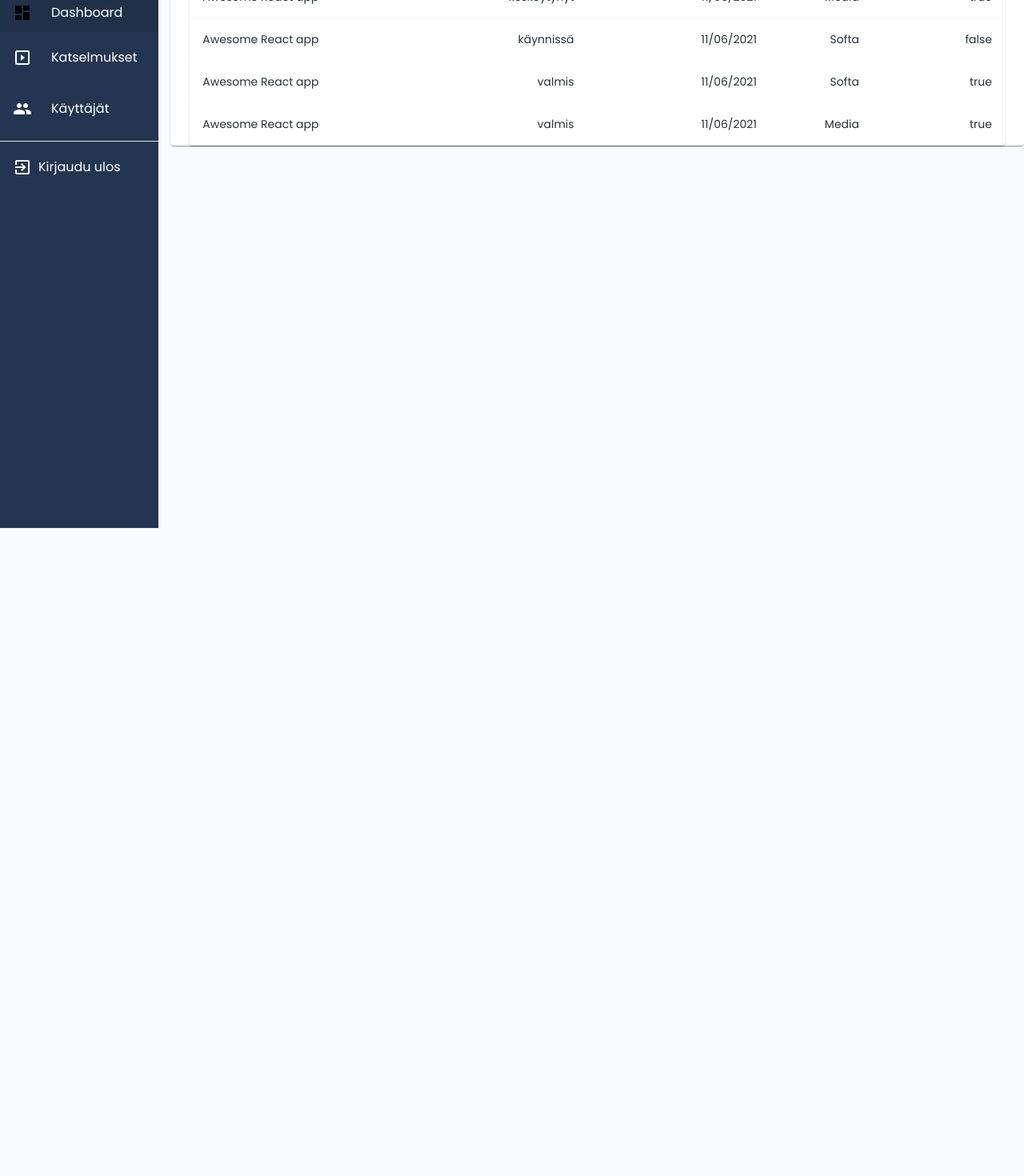
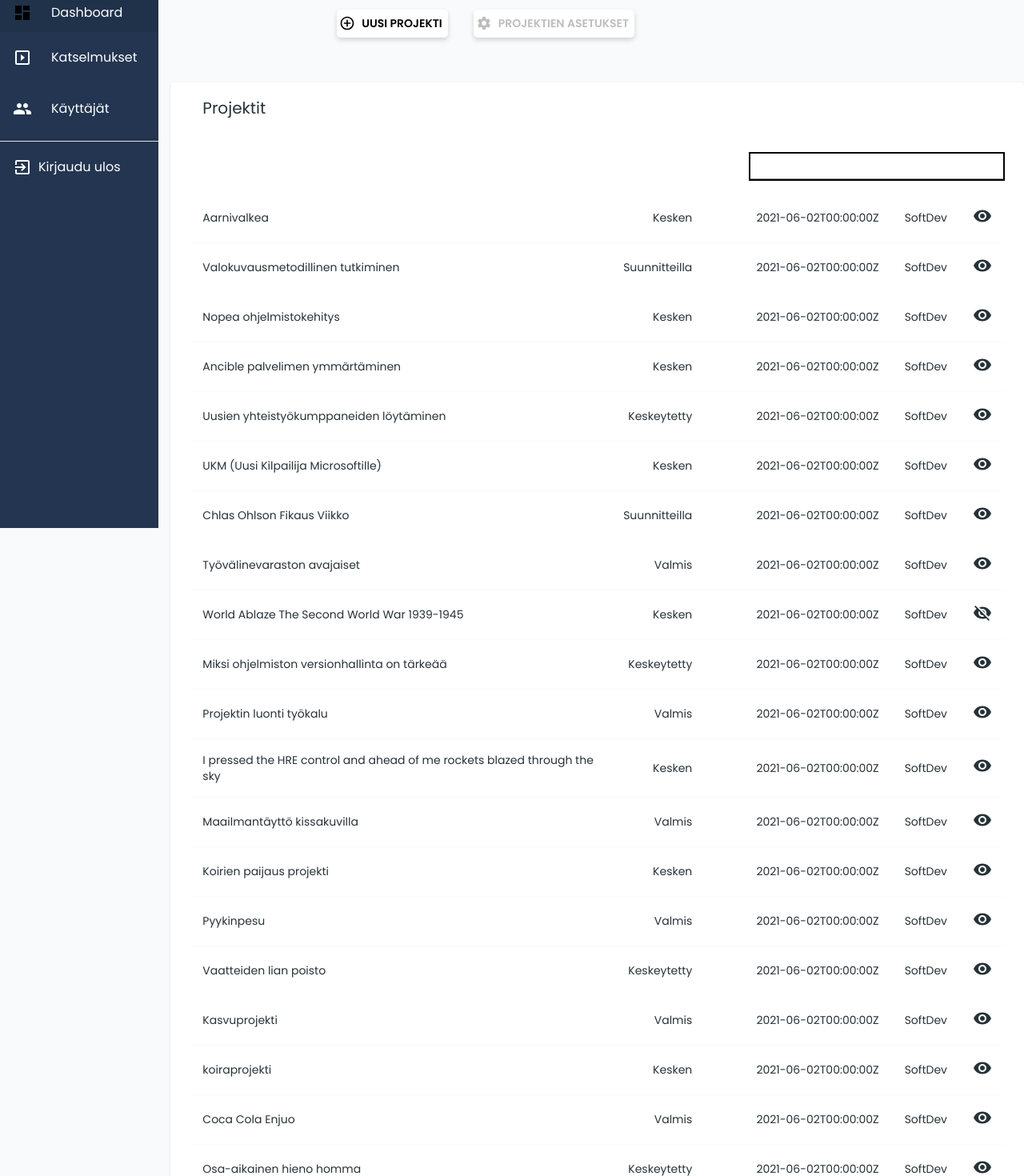
Before and after one commit to VirittamoHelsinki/Aava-frontend, a React (Create React App) app: page /dashboard in a window 1280 px wide. Shown: the part 140-1610 px from the top of the page at 80% size. Before the commit the page ends 800 px from the top, so only its background shows below. Built offline with nearby package versions, Linux system fonts and the light colour scheme; no server answers.

Commit message:
Work in Progress, preparing pages for the data and checking the styling

```diff
--- a/src/components/DataFetch/DataFetch.js
+++ b/src/components/DataFetch/DataFetch.js
@@ -9,19 +9,21 @@
 
 export default
     async function DataFetch(url, {setData, setStatus}) {
+        const baseUrl = "127.0.0.1:8000";
+
         // checks out if url parameter matches to anything and outputs it
         function getParameterFetch(fetchaddress) {
             return {
-                dashboard: "127.0.0.1:8000/dashboard", usermanagement: "127.0.0.1:8000/usermanagement", presentation: "127.0.0.1:8000/presentation",
-                technology: "127.0.0.1:8000/technology", employee: "127.0.0.1:8000/employee", project: "127.0.0.1:8000/project",
-                attachment: "127.0.0.1:8000/attachment", user: "127.0.0.1:8000/user", projectdeveloper: "127.0.0.1:8000/projectdeveloper",
-                createproject: "127.0.0.1:8000/createproject", createprojectdeveloper: "127.0.0.1:8000/createprojectdeveloper",
-                employeeforpresentation: "127.0.0.1:8000/employeeforpresentation"
+                dashboard: "dashboard", usermanagement: "usermanagement", presentation: "presentation",
+                technology: "technology", employee: "employee", project: "project",
+                attachment: "attachment", user: "user", projectdeveloper: "projectdeveloper",
+                createproject: "createproject", createprojectdeveloper: "createprojectdeveloper",
+                employeeforpresentation: "employeeforpresentation"
             }[fetchaddress]
         }
 
         setStatus("Pulling data");
-        const getData = await fetch(getParameterFetch(url));
+        const getData = await fetch(!baseUrl ? getParameterFetch(url) : `${baseUrl}/${getParameterFetch(url)}` );
         const resultsData = await getData.json();
         if (getData.status === 200) {
             setStatus("Data has arrived succesfully");
--- a/src/components/MenuSide/MenuSide.js
+++ b/src/components/MenuSide/MenuSide.js
@@ -14,10 +14,10 @@ const useStyles = makeStyles((theme) => ({
       maxWidth: 360,
       color: "white",
       backgroundColor: "#233550",
-      position:"absolute",top: "0",
+      position:"fixed",top: "0",
             left:" 0px",
             width: "198px",
-            height: "100vh",
+            minHeight: "100vh",
             zIndex: "1",
     },
     icon: {
--- a/src/components/Table/Table.js
+++ b/src/components/Table/Table.js
@@ -4,9 +4,8 @@ import Table from '@material-ui/core/Table';
 import TableBody from '@material-ui/core/TableBody';
 import TableCell from '@material-ui/core/TableCell';
 import TableContainer from '@material-ui/core/TableContainer';
-import TableHead from '@material-ui/core/TableHead';
 import TableRow from '@material-ui/core/TableRow';
-import Paper from '@material-ui/core/Paper';
+import { Visibility, VisibilityOff }from '@material-ui/icons';
 
 const useStyles = makeStyles({
     table: {
@@ -14,47 +13,229 @@ const useStyles = makeStyles({
     },
 });
 
-function createData(projektit, status, muokkauspvm, tiimi, näkyvyys) {
-    return { projektit, status, muokkauspvm, tiimi, näkyvyys};
-}
-
-
 const rows = [
-    createData('Awesome React app', "käynnissä", "11/06/2021" , "ICT", "true"),
-    createData('Awesome React app', "keskeytynyt", "11/06/2021", "Media", "true"),
-    createData('Awesome React app', "käynnissä", "11/06/2021", "Softa", "false"),
-    createData('Awesome React app', "valmis", "11/06/2021", "Softa", "true"),
-    createData('Awesome React app', "valmis", "11/06/2021", "Media", "true"),
+    {
+        "id": 3,
+        "project_name": "Aarnivalkea",
+        "status": "IN",
+        "modified": "2021-06-02T00:00:00Z",
+        "team": "SO",
+        "visible": true
+    },
+    {
+        "id": 4,
+        "project_name": "Valokuvausmetodillinen tutkiminen",
+        "status": "FU",
+        "modified": "2021-06-02T00:00:00Z",
+        "team": "SO",
+        "visible": true
+    },
+    {
+        "id": 5,
+        "project_name": "Nopea ohjelmistokehitys",
+        "status": "IN",
+        "modified": "2021-06-02T00:00:00Z",
+        "team": "SO",
+        "visible": true
+    },
+    {
+        "id": 6,
+        "project_name": "Ancible palvelimen ymmärtäminen",
+        "status": "IN",
+        "modified": "2021-06-02T00:00:00Z",
+        "team": "SO",
+        "visible": true
+    },
+    {
+        "id": 7,
+        "project_name": "Uusien yhteistyökumppaneiden löytäminen",
+        "status": "HA",
+        "modified": "2021-06-02T00:00:00Z",
+        "team": "SO",
+        "visible": true
+    },
+    {
+        "id": 8,
+        "project_name": "UKM (Uusi Kilpailija Microsoftille)",
+        "status": "IN",
+        "modified": "2021-06-02T00:00:00Z",
+        "team": "SO",
+        "visible": true
+    },
+    {
+        "id": 9,
+        "project_name": "Chlas Ohlson Fikaus Viikko",
+        "status": "FU",
+        "modified": "2021-06-02T00:00:00Z",
+        "team": "SO",
+        "visible": true
+    },
+    {
+        "id": 10,
+        "project_name": "Työvälinevaraston avajaiset",
+        "status": "FI",
+        "modified": "2021-06-02T00:00:00Z",
+        "team": "SO",
+        "visible": true
+    },
+    {
+        "id": 11,
+        "project_name": "World Ablaze The Second World War 1939-1945",
+        "status": "IN",
+        "modified": "2021-06-02T00:00:00Z",
+        "team": "SO",
+        "visible": false
+    },
+    {
+        "id": 12,
+        "project_name": "Miksi ohjelmiston versionhallinta on tärkeää",
+        "status": "HA",
+        "modified": "2021-06-02T00:00:00Z",
+        "team": "SO",
+        "visible": true
+    },
+    {
+        "id": 13,
+        "project_name": "Projektin luonti työkalu",
+        "status": "FI",
+        "modified": "2021-06-02T00:00:00Z",
+        "team": "SO",
+        "visible": true
+    },
+    {
+        "id": 14,
+        "project_name": "I pressed the HRE control and ahead of me rockets blazed through the sky",
+        "status": "IN",
+        "modified": "2021-06-02T00:00:00Z",
+        "team": "SO",
+        "visible": true
+    },
+    {
+        "id": 15,
+        "project_name": "Maailmantäyttö kissakuvilla",
+        "status": "FI",
+        "modified": "2021-06-02T00:00:00Z",
+        "team": "SO",
+        "visible": true
+    },
+    {
+        "id": 16,
+        "project_name": "Koirien paijaus projekti",
+        "status": "IN",
+        "modified": "2021-06-02T00:00:00Z",
+        "team": "SO",
+        "visible": true
+    },
+    {
+        "id": 17,
+        "project_name": "Pyykinpesu",
+        "status": "FI",
+        "modified": "2021-06-02T00:00:00Z",
+        "team": "SO",
+        "visible": true
+    },
+    {
+        "id": 18,
+        "project_name": "Vaatteiden lian poisto",
+        "status": "HA",
+        "modified": "2021-06-02T00:00:00Z",
+        "team": "SO",
+        "visible": true
+    },
+    {
+        "id": 19,
+        "project_name": "Kasvuprojekti",
+        "status": "FI",
+        "modified": "2021-06-02T00:00:00Z",
+        "team": "SO",
+        "visible": true
+    },
+    {
+        "id": 20,
+        "project_name": "koiraprojekti",
+        "status": "IN",
+        "modified": "2021-06-02T00:00:00Z",
+        "team": "SO",
+        "visible": true
+    },
+    {
+        "id": 21,
+        "project_name": "Coca Cola Enjuo",
+        "status": "FI",
+        "modified": "2021-06-02T00:00:00Z",
+        "team": "SO",
+        "visible": true
+    },
+    {
+        "id": 22,
+        "project_name": "Osa-aikainen hieno homma",
+        "status": "HA",
+        "modified": "2021-06-02T00:00:00Z",
+        "team": "SO",
+        "visible": true
+    },
+    {
+        "id": 23,
+        "project_name": "Oishi green tean juominen",
+        "status": "FU",
+        "modified": "2021-06-02T00:00:00Z",
+        "team": "ME",
+        "visible": false
+    },
+    {
+        "id": 24,
+        "project_name": "This is the name of the project",
+        "status": "FU",
+        "modified": "2021-06-04T09:16:48.658539Z",
+        "team": "ME",
+        "visible": false
+    },
+    {
+        "id": 25,
+        "project_name": "Mörkö sanoo pööö",
+        "status": "FU",
+        "modified": "2021-06-04T13:47:42.299026Z",
+        "team": "ME",
+        "visible": false
+    },
+    {
+        "id": 26,
+        "project_name": "This is the name of the project",
+        "status": "FU",
+        "modified": "2021-06-04T13:52:42.054756Z",
+        "team": "ME",
+        "visible": false
+    }
 ];
 
 
 
-export default function BasicTable() {
+export default function BasicTable(props) {
     const classes = useStyles();
-
-
+    function checkCodeName(code) {
+        return {
+            FU: "Suunnitteilla", IN:"Kesken", FI:"Valmis", HA:"Keskeytetty",
+            CO: "Core", IC:"ICT", SO:"SoftDev", ME:"Media"
+        }[code]
+    }
+    function checkVisibility(visible) {
+        return {
+            false: <VisibilityOff />, true: <Visibility />
+        }[visible]
+    }
     return (
-        <TableContainer component={Paper}>
+        <TableContainer>
             <Table className={classes.table} aria-label="simple table">
-                <TableHead>
-                    <TableRow>
-                        <TableCell>Projektit</TableCell>
-                        <TableCell align="right">Status</TableCell>
-                        <TableCell align="right">Muokkauspvm</TableCell>
-                        <TableCell align="right">Tiimi</TableCell>
-                        <TableCell align="right">Näkyvyys</TableCell>
-                    </TableRow>
-                </TableHead>
                 <TableBody>
                     {rows.map((row) => (
-                        <TableRow key={row.name}>
+                        <TableRow key={row.id}>
                             <TableCell component="th" scope="row">
-                                {row.projektit}
+                                {row.project_name}
                             </TableCell>
-                            <TableCell align="right">{row.status}</TableCell>
-                            <TableCell align="right">{row.muokkauspvm}</TableCell>
-                            <TableCell align="right">{row.tiimi}</TableCell>
-                            <TableCell align="right">{row.näkyvyys}</TableCell>
+                            <TableCell align="right">{checkCodeName(row.status)}</TableCell>
+                            <TableCell align="right">{row.modified}</TableCell>
+                            <TableCell align="right">{checkCodeName(row.team)}</TableCell>
+                            <TableCell align="right">{checkVisibility(row.visible)}</TableCell>
                         </TableRow>
                     ))}
                 </TableBody>
--- a/src/pages/DashBoard.js
+++ b/src/pages/DashBoard.js
@@ -28,7 +28,7 @@ export default
         const [data, setData] = useState([]);
         const [status, setStatus] = useState("Idle");
         useEffect(() => {
-            DataFetch("dashboard", {setData, setStatus});
+            DataFetch("dashboard", {data, setData, setStatus});
         },[]);
         console.log(status)
         return (
@@ -37,8 +37,14 @@ export default
                     <MenuSide menuData={menuData} />
                 </Grid>
                 <Grid item xs={10}>
+                    <div style={{paddingLeft: "12rem", paddingTop: "8.5rem", paddingBottom: "2.5rem"}}>
+                        <Button look="basic" icon="AddButton">Uusi Projekti</Button>
+                        <Button look="basic" icon="Settings" disabled>Projektien asetukset</Button>
+                    </div>
                     <Container component={Paper}>
-                        <BasicTable data={data} setData={setData} />
+                        <Grid item xs={12}><Typography variant="h6" gutterBottom style={{padding: "1rem"}}>Projektit</Typography></Grid>
+                        <Grid container xs={12} justify="flex-end"><TextField /></Grid>
+                        <BasicTable data={data} setData={setData} type="dashboard"/>
                     </Container>
                 </Grid>
 
```
